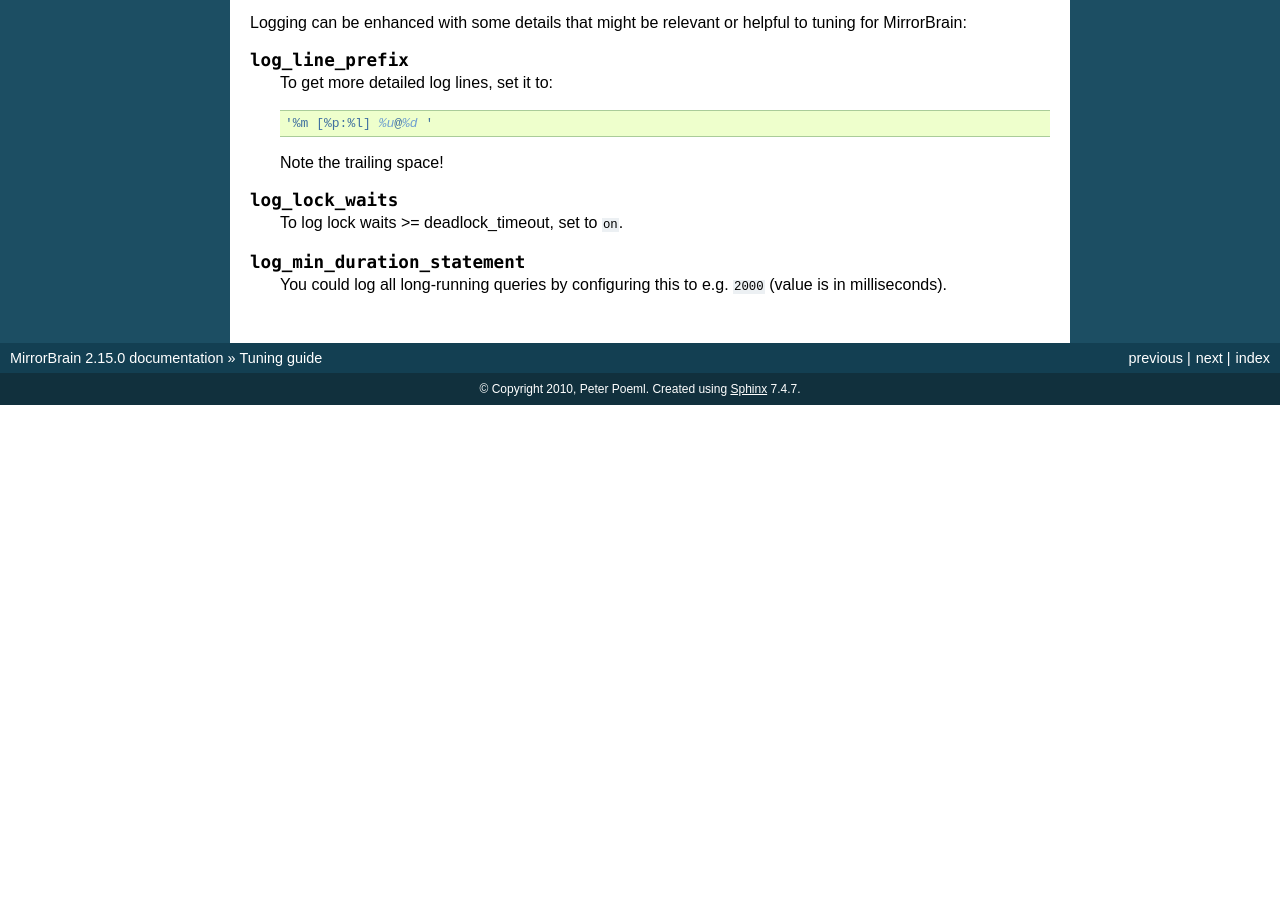
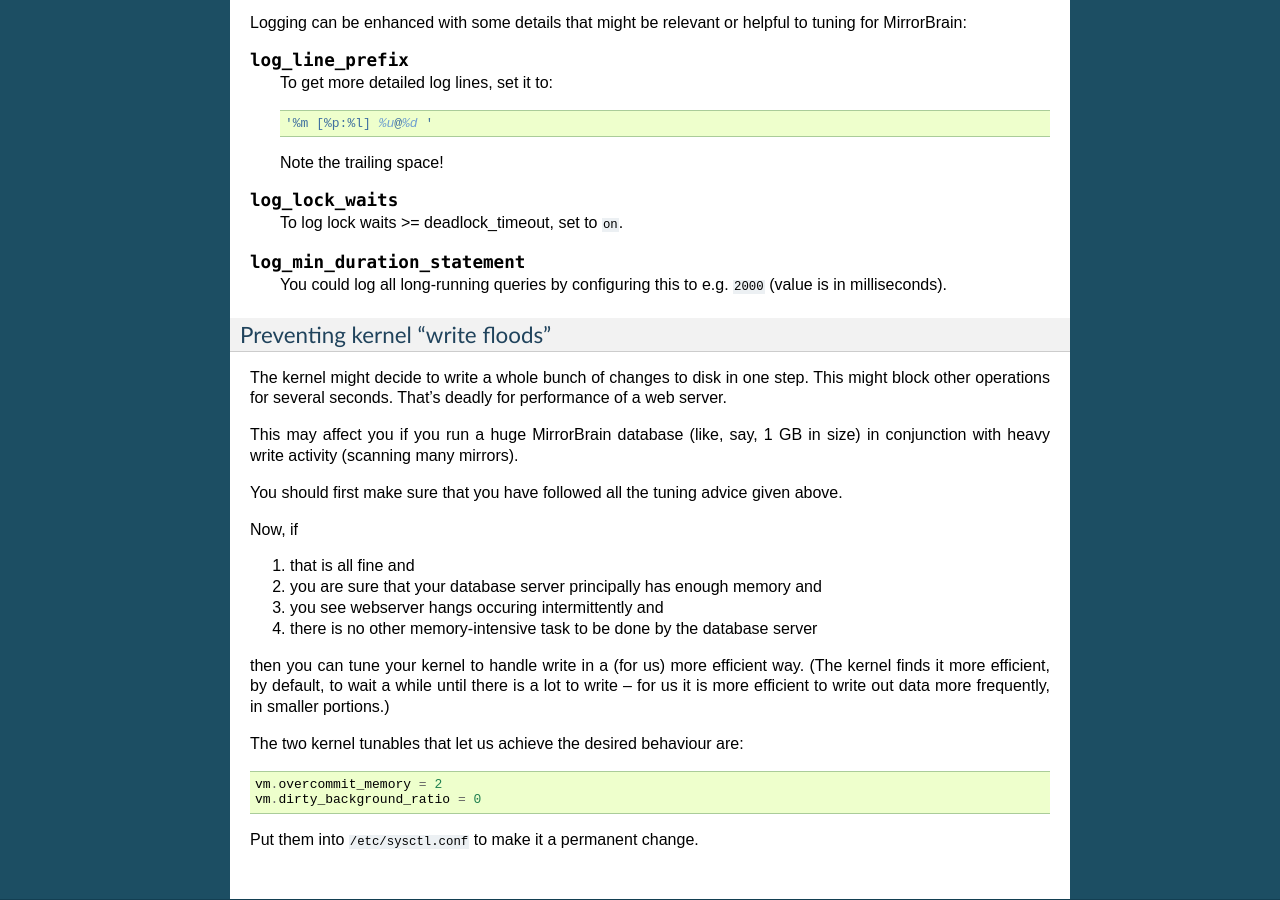
Before and after one commit to hayalci/mirrorbrain, a Sphinx documentation site: the page built from docs/tuning.rst, in a window 1280 px wide and 900 px high, scrolled down 4535 px. Built offline with Sphinx 7.4.7, drawn with Linux system fonts in a browser that asks for light colours; before the commit the page ends 4940 px from its top, so only the background shows below that; some of the changed text lies outside the part shown.

Commit message:
docs/tuning: - explain how to fix intermittent hangs, by preventing kernel write floods.
git-svn-id: http://svn.mirrorbrain.org/svn/mirrorbrain/trunk@8226 2d291e14-ff0c-0410-a3fa-d5caa9871f55

```diff
--- a/docs/tuning.rst
+++ b/docs/tuning.rst
@@ -333,3 +333,36 @@ tuning for MirrorBrain:
 
    You could log all long-running queries by configuring this to e.g. ``2000``
    (value is in milliseconds).
+
+
+Preventing kernel "write floods"
+^^^^^^^^^^^^^^^^^^^^^^^^^^^^^^^^
+
+The kernel might decide to write a whole bunch of changes to disk in one step.
+This might block other operations for several seconds. That's deadly for
+performance of a web server.
+
+This may affect you if you run a huge MirrorBrain database (like, say, 1 GB in
+size) in conjunction with heavy write activity (scanning many mirrors).
+
+You should first make sure that you have followed all the tuning advice given
+above.
+
+Now, if
+
+1) that is all fine and
+2) you are sure that your database server principally has enough memory and
+3) you see webserver hangs occuring intermittently and
+4) there is no other memory-intensive task to be done by the database server
+
+then you can tune your kernel to handle write in a (for us) more efficient way.
+(The kernel finds it more efficient, by default, to wait a while until there is
+a lot to write -- for us it is more efficient to write out data more
+frequently, in smaller portions.)
+
+The two kernel tunables that let us achieve the desired behaviour are::
+
+    vm.overcommit_memory = 2
+    vm.dirty_background_ratio = 0
+
+Put them into :file:`/etc/sysctl.conf` to make it a permanent change.
```
